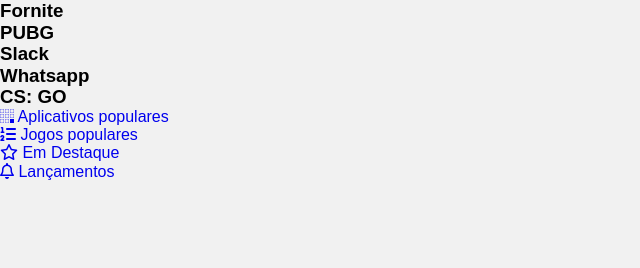
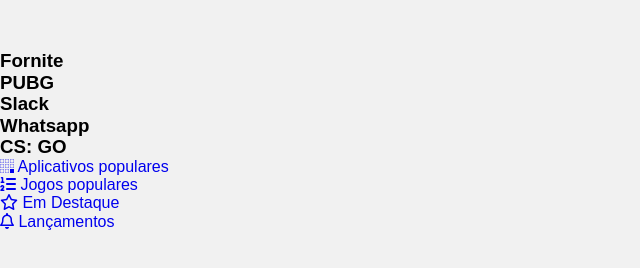
Before and after one commit to fredsons/Alura_store, a plain HTML site: page index.html in a window 1280 px wide. Shown: the whole page, without its empty margins (0-640 px from the left). Drawn offline with Linux system fonts and the light colour scheme.

Commit message:
define o grid

```diff
--- a/assets/css/style.css
+++ b/assets/css/style.css
@@ -1,14 +1,20 @@
 .app {
-    background: #f1f1f1;
-    display: grid;
-    font-family: Arial, Helvetica, sans-serif;
+  background: #f1f1f1;
+  display: grid;
+  font-family: Arial, Helvetica, sans-serif;
+  grid-template-areas: 'cabecalho' 'conteudo' 'rodape';
+  grid-template-columns: auto;
+  grid-template-rows: 50px 100vh auto auto;
 }
 
 .cabecalho {
+  grid-area: cabecalho;
 }
 
 .conteudo {
+  grid-area: conteudo;
 }
 
 .rodape {
+  grid-area: rodape;
 }
```
